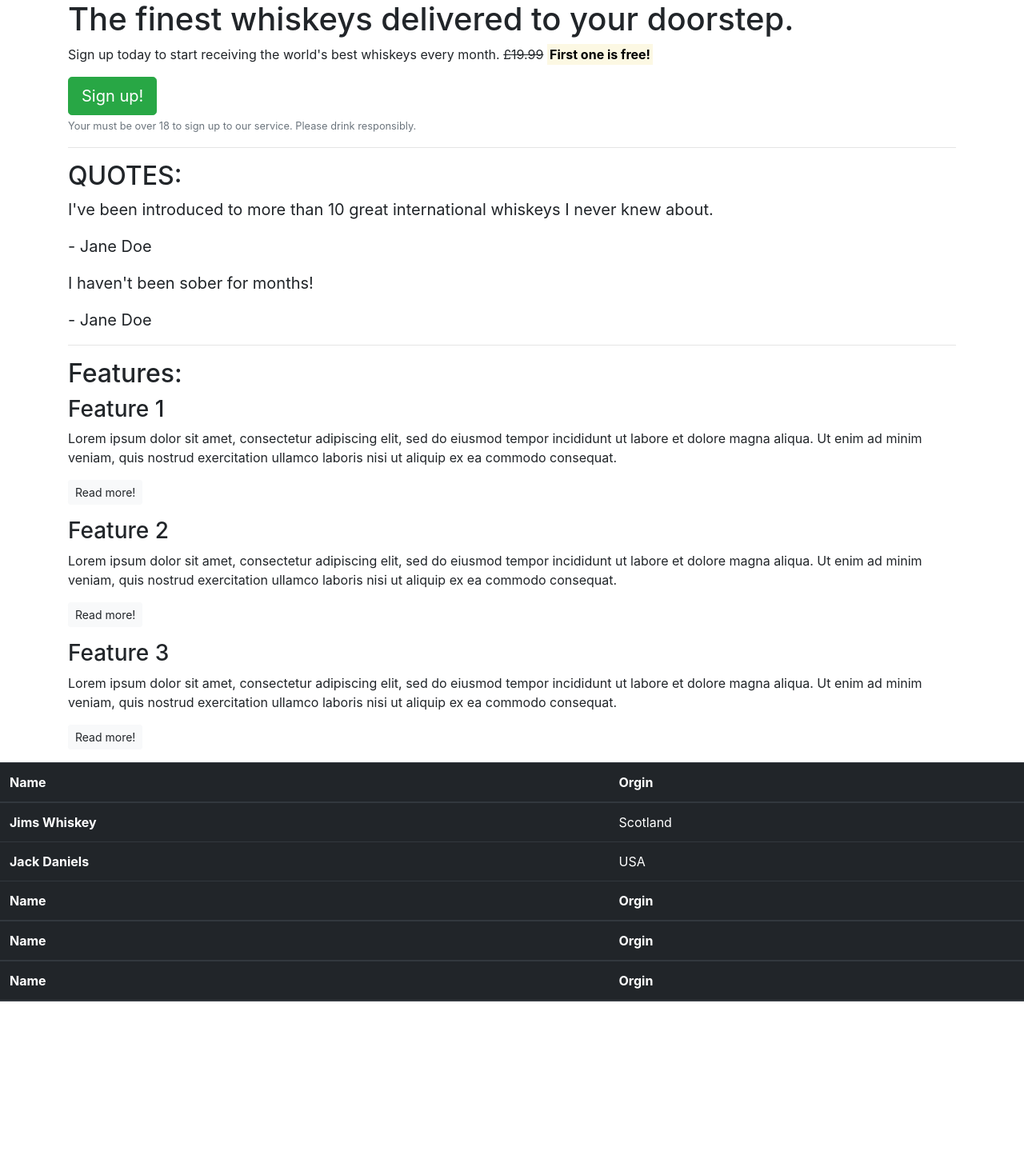
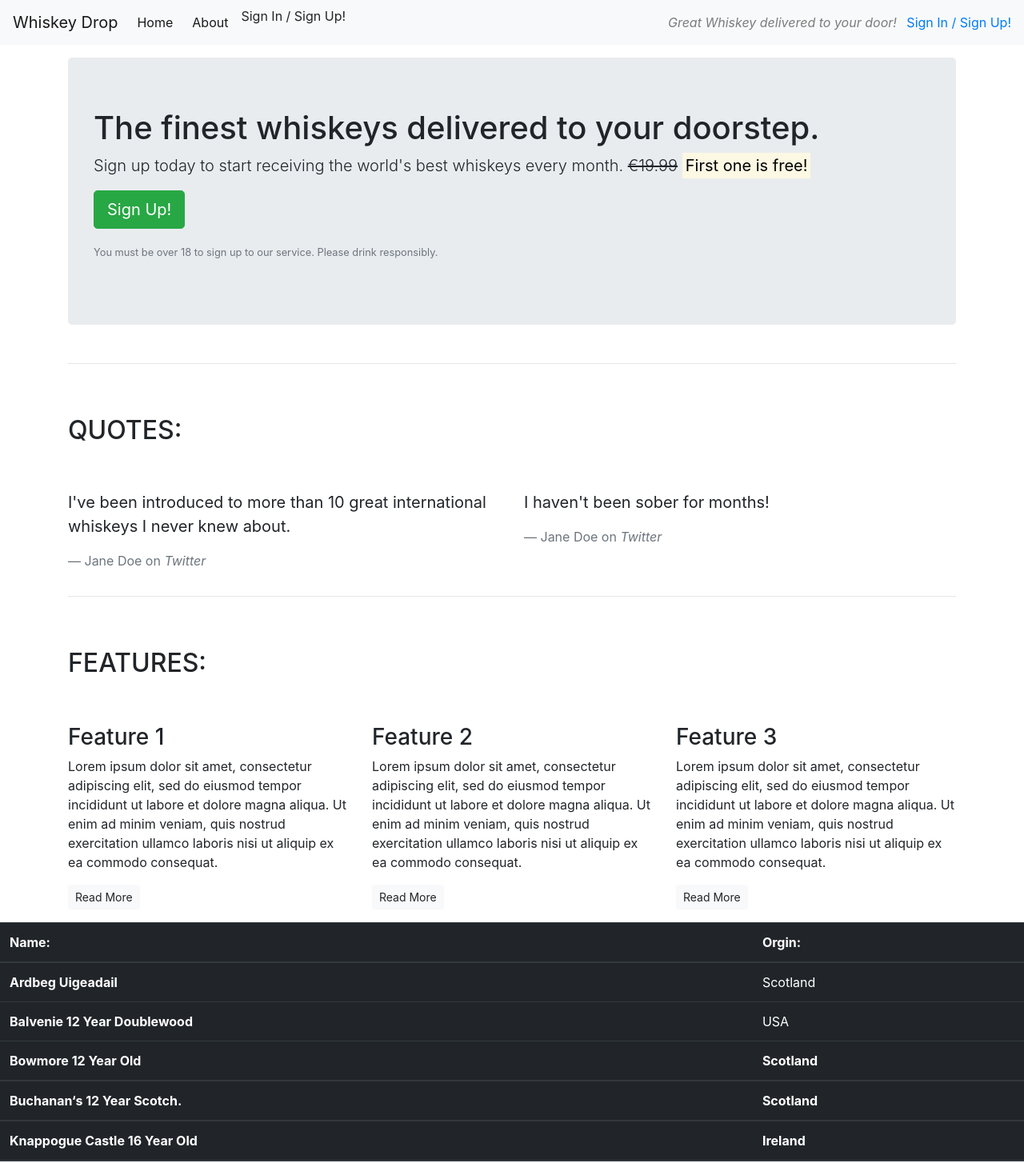
Before and after one commit to Christoph33one/learning-bootstrap, a plain HTML site: page index.html in a window 1280 px wide. Shown: the whole page at 80% size. Before the commit the page ends 1268 px from the top, so only its background shows below. Drawn offline with nearby package versions, Linux system fonts and the light colour scheme.

Commit message:
add more to html mark up for learning Bootstrap

```diff
--- a/index.html
+++ b/index.html
@@ -3,95 +3,139 @@
 
 <head>
     <meta charset="utf-8">
-    <meta name="viewport" content="width=device-width, inital-scale=1.0">
+    <meta name="viewport" content="width=device-width, initial-scale=1.0">
     <title>Whiskey Drop | Taste a new whiskey every month</title>
     <link rel="stylesheet" href="https://maxcdn.bootstrapcdn.com/bootstrap/4.1.3/css/bootstrap.min.css">
 </head>
 
 <body>
-    <article class="container">
+  <nav class="navbar navbar-light bg-light navbar-expand-sm">
+    <a href="/" class="navbar-brand">Whiskey Drop</a>
+    <ul class="navbar-nav mr-auto">
+      <li class="active nav-item mr-2"><a class="nav-link" href="/">Home</a></li>
+      <li class="active nav-item mr-2"><a class="nav-link" href="/about">About</a></li>
+      <li class="nav-item mr-2 d-block d-sm-none><a class="nav-link" href="/login">Sign In / Sign Up!</a></li>
+    </ul>
+    <div class="d-none d-md-block">
+    <p class="navbar-text my-auto mr-2"><i>Great Whiskey delivered to your door!</i></p>
+    <a href="/login">Sign In / Sign Up!</a>
+  </div>
+  </nav>
+    <article class="container mt-3">
         <!-- Callout -->
-        <section class="callout">
+        <div class="row">
+            <div class="col-12">
+                <section class="callout jumbotron text-centre">
                     <h1>The finest whiskeys delivered to your doorstep.</h1>
-            <p>Sign up today to start receiving the world's best whiskeys every month. <s>£19.99</s> <strong><mark>First one is free!</mark></strong></p>
-            <button class="btn btn-success btn-lg">Sign up!</button>
-            <p class="text-muted"><small>Your must be over 18 to sign up to our service. Please drink responsibly.</small></p>
+                    <p class="lead">Sign up today to start receiving the world's best whiskeys every month.
+                      <s class="d-none d-sm-inline">€19.99</s>
+                      <span class="d-inline d-sm-none"></span>
+                      <strong><mark>First one is free!</mark></strong></p>
+                    <p><button class="btn btn-lg btn-success">Sign Up!</button></p>
+                    <p class="text-muted"><small>You must be over 18 to sign up to our service. Please drink responsibly.</small></p>
                 </section>
+            </div>
+        </div>
         <!-- /.callout -->
         <hr>
 
         <!-- Quotes -->
         <section class="quotes">
+            <div class="row">
+                <div class="col-12 my-5">
                     <h2 class="text-uppercase">Quotes:</h2>
+                </div>
+            </div>
+            <div class="row">
+                <div class="col-12 col-md-6">
                     <blockquote class="blockquote">
                         <p>I've been introduced to more than 10 great international whiskeys I never knew about.</p>
-                <p>- Jane Doe</p>
+                        <footer class="blockquote-footer">Jane Doe on <cite title="Twitter">Twitter</cite></footer>
                     </blockquote>
+                </div>
+                <div class="col-12 col-md-6">
                     <blockquote class="blockquote">
                         <p>I haven't been sober for months!</p>
-                <p>- Jane Doe</p>
+                        <footer class="blockquote-footer">Jane Doe on <cite title="Twitter">Twitter</cite></footer>
                     </blockquote>
+                </div>
+            </div>
         </section>
         <!-- /.quotes -->
         <hr>
 
         <!-- Features -->
         <section class="features">
-            <h2>Features:</h2>
+            <div class="row">
+                <div class="col-12 my-5">
+                    <h2 class="text-uppercase">Features:</h2>
+                </div>
+            </div>
+            <div class="row">
+                <div class="col-12 col-md-6 col-lg-4">
                     <div class="feature">
                         <h3>Feature 1</h3>
                         <p>Lorem ipsum dolor sit amet, consectetur adipiscing elit, sed do eiusmod tempor incididunt ut labore et dolore magna aliqua. Ut enim ad minim veniam, quis nostrud exercitation ullamco laboris nisi ut aliquip ex ea commodo consequat.</p>
-                <p><a class="btn btn-sm btn-light" href="">Read more!</a></p>
+                        <p><a class="btn btn-sm btn-light" href="">Read More</a></p>
                     </div>
+                </div>
+                <div class="col-12 col-md-6 col-lg-4">
                     <div class="feature">
                         <h3>Feature 2</h3>
                         <p>Lorem ipsum dolor sit amet, consectetur adipiscing elit, sed do eiusmod tempor incididunt ut labore et dolore magna aliqua. Ut enim ad minim veniam, quis nostrud exercitation ullamco laboris nisi ut aliquip ex ea commodo consequat.</p>
-                <p><a class="btn btn-sm btn-light" href="">Read more!</a></p>
+                        <p><a class="btn btn-sm btn-light" href="">Read More</a></p>
                     </div>
+                </div>
+                <div class="col-12 d-md-none d-lg-block col-lg-4">
                     <div class="feature">
                         <h3>Feature 3</h3>
                         <p>Lorem ipsum dolor sit amet, consectetur adipiscing elit, sed do eiusmod tempor incididunt ut labore et dolore magna aliqua. Ut enim ad minim veniam, quis nostrud exercitation ullamco laboris nisi ut aliquip ex ea commodo consequat.</p>
-                <p><a class="btn btn-sm btn-light" href="">Read more!</a></p>
+                        <p><a class="btn btn-sm btn-light" href="">Read More</a></p>
+                    </div>
+                </div>
             </div>
         </section>
         <!-- /.features -->
     </article>
+</body>
+
+</html>
+    </article>
     <table class="table table-dark">
         <thead>
           <tr>
-            <th scope="col">Name</th>
-            <th scope="col">Orgin</th>
+            <th scope="col">Name:</th>
+            <th scope="col">Orgin:</th>
 
           </tr>
         </thead>
         <tbody>
           <tr>
-            <th scope="row">Jims Whiskey</th>
+            <th scope="row"> Ardbeg Uigeadail </th>
             <td>Scotland</td>
           </tr>
           <tr>
-            <th scope="row">Jack Daniels</th>
+            <th scope="row">Balvenie 12 Year Doublewood</th>
             <td>USA</td>
           </tr>
           <thead>
             <tr>
-              <th scope="col">Name</th>
-              <th scope="col">Orgin</th>
+              <th scope="col">Bowmore 12 Year Old</th>
+              <th scope="col">Scotland</th>
 
             </tr>
           </thead>
           <thead>
             <tr>
-              <th scope="col">Name</th>
-              <th scope="col">Orgin</th>
+              <th scope="col"> Buchanan‘s 12 Year Scotch.</th>
+              <th scope="col">Scotland</th>
 
             </tr>
           </thead>
           <thead>
             <tr>
-              <th scope="col">Name</th>
-              <th scope="col">Orgin</th>
-
+              <th scope="col"> Knappogue Castle 16 Year Old</th>
+              <th scope="col">Ireland</th>
             </tr>
           </thead>
 
```
Lines whose indentation alone changed are shown as unchanged.
